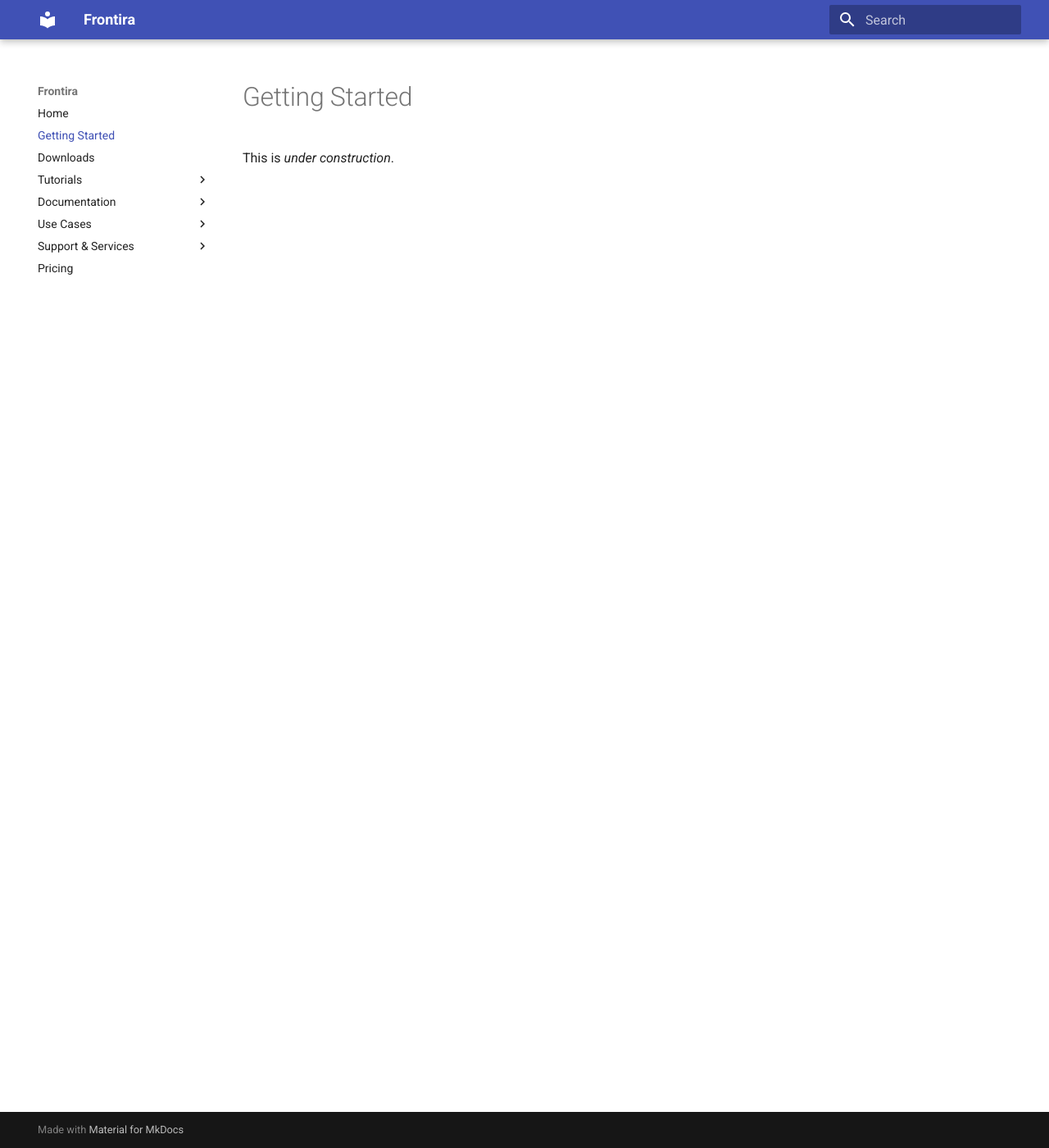
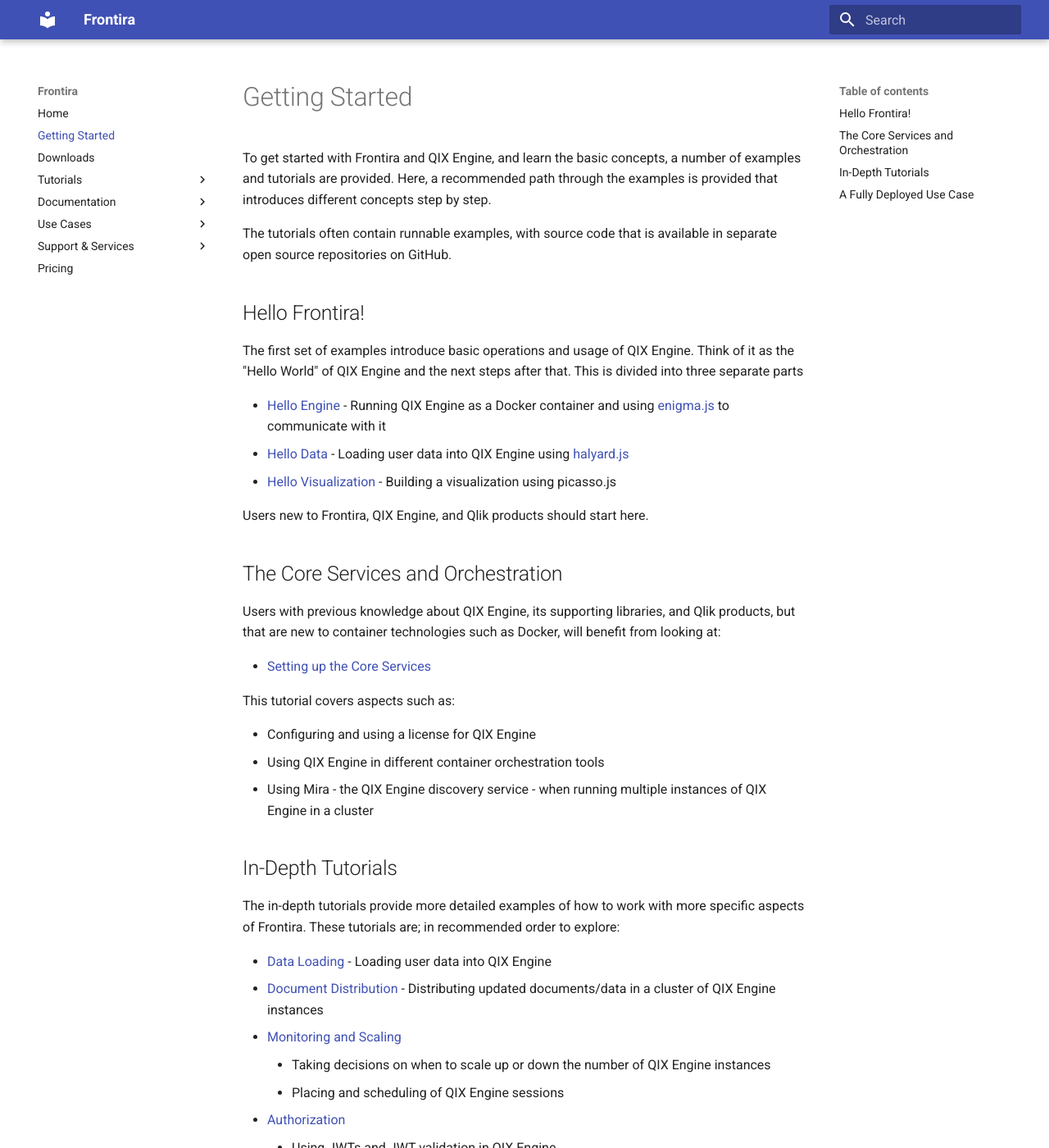
Before and after one commit to qlik-oss/core-website, an MkDocs documentation site: the page built from docs/getting-started.md, in a window 1280 px wide and 1400 px high. Shown: the whole window at 82% size. Built offline with MkDocs 1.6.1 and Material for MkDocs 9.7.7, drawn with Linux system fonts in a browser that asks for light colours; old or Windows-style settings are respelled for this version of MkDocs; some of the changed text lies outside the part shown.

Commit message:
Documentation - Getting Started Section (#84)

```diff
--- a/docs/getting-started.md
+++ b/docs/getting-started.md
@@ -1,3 +1,57 @@
 # Getting Started
 
-This is _under construction_.
+To get started with Frontira and QIX Engine, and learn the basic concepts, a number of examples and tutorials are
+provided. Here, a recommended path through the examples is provided that introduces different concepts step by step.
+
+The tutorials often contain runnable examples, with source code that is available in separate open source repositories
+on GitHub.
+
+## Hello Frontira!
+
+The first set of examples introduce basic operations and usage of QIX Engine. Think of it as the "Hello World" of QIX
+Engine and the next steps after that. This is divided into three separate parts
+
+- [Hello Engine](./tutorials/hello-engine.md) - Running QIX Engine as a Docker container and using
+    [enigma.js](https://github.com/qlik-oss/enigma.js/) to communicate with it
+- [Hello Data](./tutorials/hello-data.md) - Loading user data into QIX Engine using
+    [halyard.js](https://github.com/qlik-oss/halyard.js)
+- [Hello Visualization](./tutorials/hello-visualization.md) - Building a visualization using picasso.js
+
+Users new to Frontira, QIX Engine, and Qlik products should start here.
+
+## The Core Services and Orchestration
+
+Users with previous knowledge about QIX Engine, its supporting libraries, and Qlik products, but that are new to
+container technologies such as Docker, will benefit from looking at:
+
+- [Setting up the Core Services](core.md)
+
+This tutorial covers aspects such as:
+
+- Configuring and using a license for QIX Engine
+- Using QIX Engine in different container orchestration tools
+- Using Mira - the QIX Engine discovery service - when running multiple instances of QIX Engine in a cluster
+
+## In-Depth Tutorials
+
+The in-depth tutorials provide more detailed examples of how to work with more specific aspects of Frontira. These
+tutorials are; in recommended order to explore:
+
+- [Data Loading](./tutorials/data-loading.md) - Loading user data into QIX Engine
+- [Document Distribution](./tutorials/document-distribution.md) - Distributing updated documents/data
+    in a cluster of QIX Engine instances
+- [Monitoring and Scaling](./tutorials/monitoring-and-scaling.md)
+    - Taking decisions on when to scale up or down the number of QIX Engine instances
+    - Placing and scheduling of QIX Engine sessions
+- [Authorization](./tutorials/authorization.md)
+    - Using JWTs and JWT validation in QIX Engine
+    - Making sure users only see the data they are supposed to see
+
+## A Fully Deployed Use Case
+
+A fully deployed example application built with Frontira is also provided
+
+- [Qliktive - Assisted Prescription](./use-cases/use-case-custom-analytics/README.md)
+
+This shows how a fictive company, called Qliktive, provides an assisting application for drug prescriptions. It is hosted
+and deployed to AWS [here](https://ca.qliktive.com).
--- a/mkdocs.yml
+++ b/mkdocs.yml
@@ -6,6 +6,9 @@
   - Getting Started: getting-started.md
   - Downloads: downloads.md
   - Tutorials:
+    - Hello Engine: tutorials/hello-engine.md
+    - Hello Data: tutorials/hello-data.md
+    - Hello Visualization: tutorials/hello-visualization.md
     - Web Platform: tutorials/web-platform.md
     - Setting up the Core Services: tutorials/core.md
     - Authorization: tutorials/authorization.md
@@ -20,7 +23,6 @@
     - Contract: documentation/contract.md
     - APIs: documentation/apis.md
   - Use Cases:
-    - Overview: use-cases/overview.md
     - Custom Analytics UI: use-cases/use-case-custom-analytics/README.md
   - Support & Services:
     - Licensing: support-and-services/licensing.md
```
Also changed, not shown: docs/tutorials/hello-data.md (added, +3 -0 lines), docs/tutorials/hello-engine.md (added, +3 -0 lines), docs/tutorials/hello-visualization.md (renamed from docs/tutorials/hello-frontira.md, +1 -1 lines), docs/tutorials/overview.md (deleted, +0 -19 lines), 1 other file.
